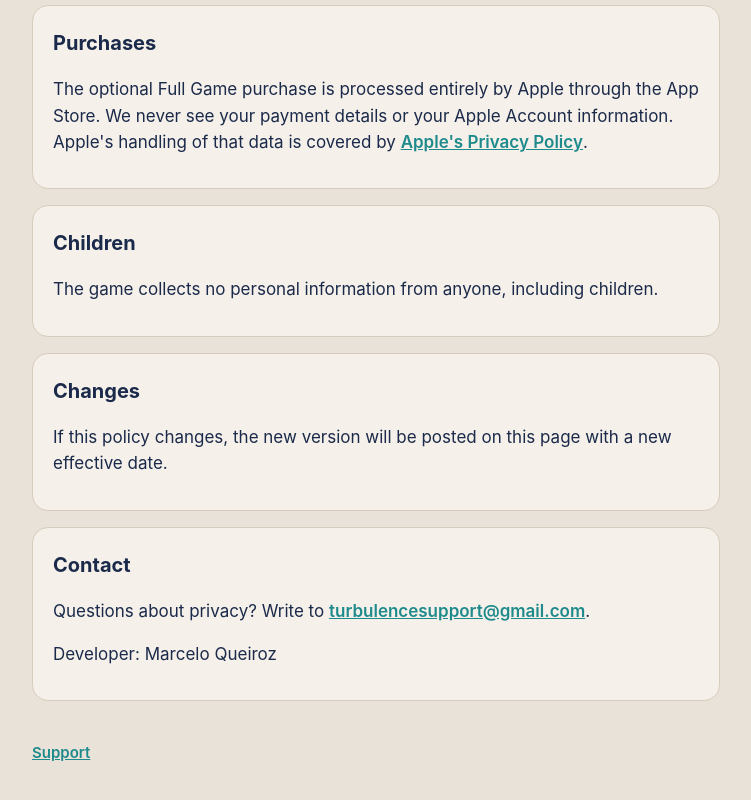
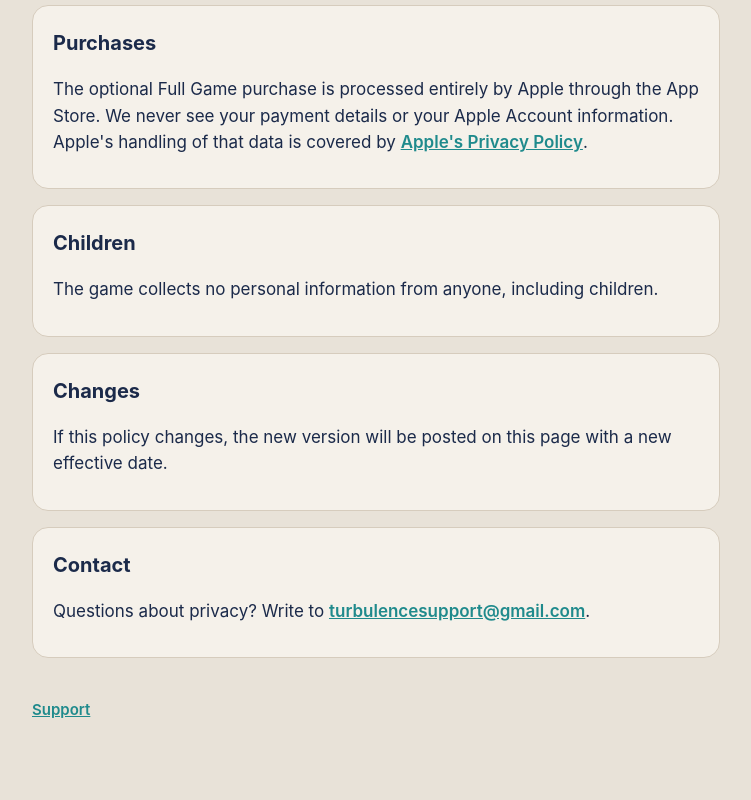
Before and after one commit to marceloqueiroz/turbulence-support, a plain HTML site: page privacy.html in a window 1280 px wide. Shown: the part 646-1446 px from the top of the page, without its empty margins (264-1015 px from the left). Drawn offline with Linux system fonts and the light colour scheme.

Commit message:
Privacy page: drop the developer name
Co-Authored-By: Claude Opus 5.5 <noreply@anthropic.com>

```diff
--- a/privacy.html
+++ b/privacy.html
@@ -46,7 +46,6 @@
   <section>
     <h2>Contact</h2>
     <p>Questions about privacy? Write to <a href="mailto:turbulencesupport@gmail.com">turbulencesupport@gmail.com</a>.</p>
-    <p>Developer: Marcelo Queiroz</p>
   </section>
 
   <nav><a href="index.html">Support</a></nav>
```
